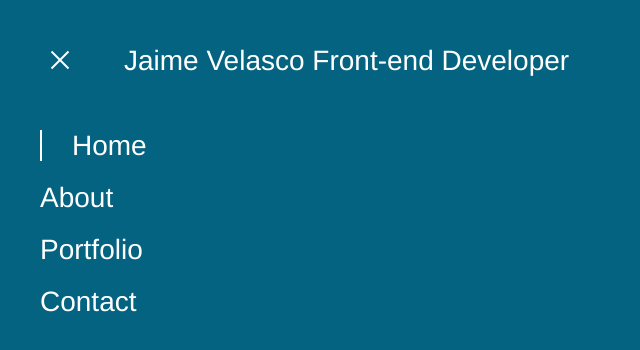
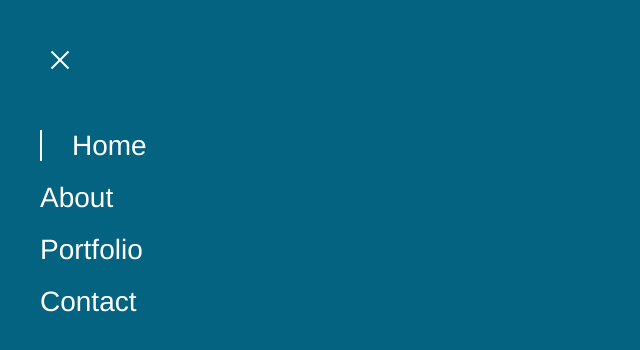
Before and after one commit to JaimeVelasco/NewPersonalSite, a website: page app/index.html in a window 1280 px wide. Both pictures are taken after a click on the element 60 px from the left and 60 px from the top of the page. Shown: the whole page, without its empty margins (0-640 px from the left). Drawn offline with Linux system fonts and the light colour scheme; files that its build step writes are made by us from their sources.

Commit message:
Added "vanish" class
Created a CSS class with display:none; and switched it for the ‘open’
Class in the JS of the menu’s  on-click event

```diff
--- a/app/index.html
+++ b/app/index.html
@@ -29,9 +29,7 @@
     </div>
 
     <!-- Burger-Brand -->
-    <a href="#" class="burger-brand">Jaime Velasco <span> Front-end Developer</span>
-</a>
-
+    <a href="#" class="burger-brand">Jaime Velasco</a>
   </div>
 
 
--- a/app/scripts-src/burger.js
+++ b/app/scripts-src/burger.js
@@ -5,6 +5,6 @@ $(document).ready(function () {
         $('.burger-nav').toggleClass('open');
         $('.burger-nav').fadeToggle(600);
         $(this).toggleClass('open');
-        $('.burger-brand').toggleClass('open');
+        $('.burger-brand').toggleClass('vanish');
     });
 });
--- a/app/scripts/burger.js
+++ b/app/scripts/burger.js
@@ -5,6 +5,6 @@ $(document).ready(function () {
         $('.burger-nav').toggleClass('open');
         $('.burger-nav').fadeToggle(600);
         $(this).toggleClass('open');
-        $('.burger-brand').toggleClass('open');
+        $('.burger-brand').toggleClass('vanish');
     });
 });
--- a/app/scss/_burger.scss
+++ b/app/scss/_burger.scss
@@ -46,7 +46,7 @@
   .burger-brand {
     color: $b-primary-color;
     font-family: $b-font-stack;
-    font-size: $b-font-size;
+    font-size: $b-font-size * 2;
     font-weight: 100;
     left: 0;
     margin-left: $b-txt-pad;
@@ -55,6 +55,10 @@
     top: -$b-line-height;
     transition: $b-transition;
     z-index: 2000;
+  }
+
+  .vanish {
+    display: none;
   }
 
   &:hover:not(.open) {
```
Also changed, not shown: app/css/burger.css, app/css/burger.min.css, app/scripts/burger.min.js.
